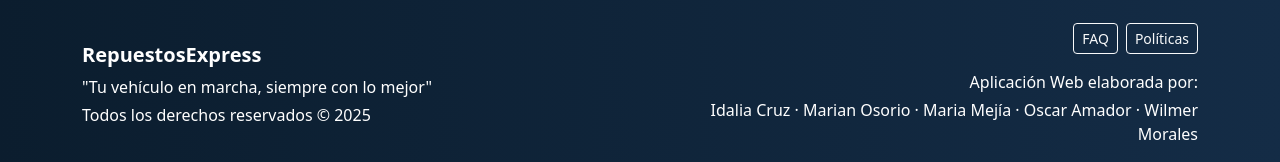
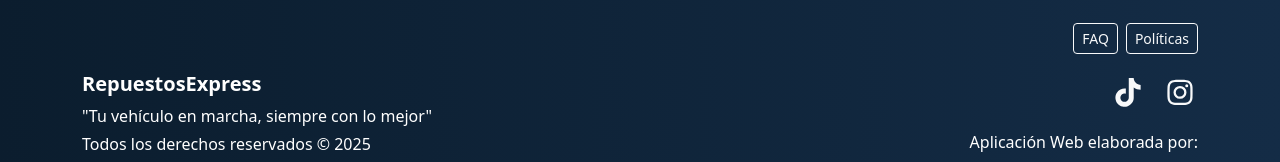
Before and after one commit to josueamador19/repuestos-frontend, a React (Vite) app: page /faq in a window 1280 px wide. Shown: the part 393-555 px from the top of the page. Built offline with nearby package versions, Linux system fonts and the light colour scheme; no server answers.

Commit message:
redes sociales

```diff
--- a/package.json
+++ b/package.json
@@ -10,6 +10,8 @@
     "preview": "vite preview"
   },
   "dependencies": {
+    "@fortawesome/free-brands-svg-icons": "^7.1.0",
+    "@fortawesome/react-fontawesome": "^3.1.0",
     "axios": "^1.12.2",
     "bootstrap": "^5.3.8",
     "react": "^19.1.1",
--- a/src/components/FooterCustom.jsx
+++ b/src/components/FooterCustom.jsx
@@ -1,6 +1,8 @@
 import React from 'react';
 import { Container, Row, Col } from 'react-bootstrap';
 import { Link } from 'react-router-dom';
+import { FontAwesomeIcon } from '@fortawesome/react-fontawesome';
+import { faInstagram, faTiktok } from '@fortawesome/free-brands-svg-icons';
 
 export default function FooterCustom() {
   return (
@@ -21,21 +23,33 @@ export default function FooterCustom() {
           </Col>
 
           <Col md={6} className="text-md-end">
+
             <div className="mb-3">
-              <Link
-                to="/faq"
-                className="btn btn-outline-light btn-sm me-2"
-                role="button"
-              >
+              <Link to="/faq" className="btn btn-outline-light btn-sm me-2">
                 FAQ
               </Link>
-              <Link
-                to="/politicas"
-                className="btn btn-outline-light btn-sm"
-                role="button"
-              >
+              <Link to="/politicas" className="btn btn-outline-light btn-sm">
                 Políticas
               </Link>
+            </div>
+
+            {/* Redes sociales */}
+            <div className="d-flex justify-content-center justify-content-md-end gap-3 mb-3">
+              <a href="https://www.tiktok.com/@TU_USUARIO"
+                target="_blank"
+                rel="noopener noreferrer"
+                className="text-light"
+                style={{ fontSize: "1.8rem" }}>
+                <FontAwesomeIcon icon={faTiktok} />
+              </a>
+
+              <a href="https://www.instagram.com/TU_USUARIO/"
+                target="_blank"
+                rel="noopener noreferrer"
+                className="text-light"
+                style={{ fontSize: "1.8rem" }}>
+                <FontAwesomeIcon icon={faInstagram} />
+              </a>
             </div>
 
             <p className="mb-1">Aplicación Web elaborada por:</p>
```
Also changed, not shown: 1 other file (tests, documents, lock files or other folders).
